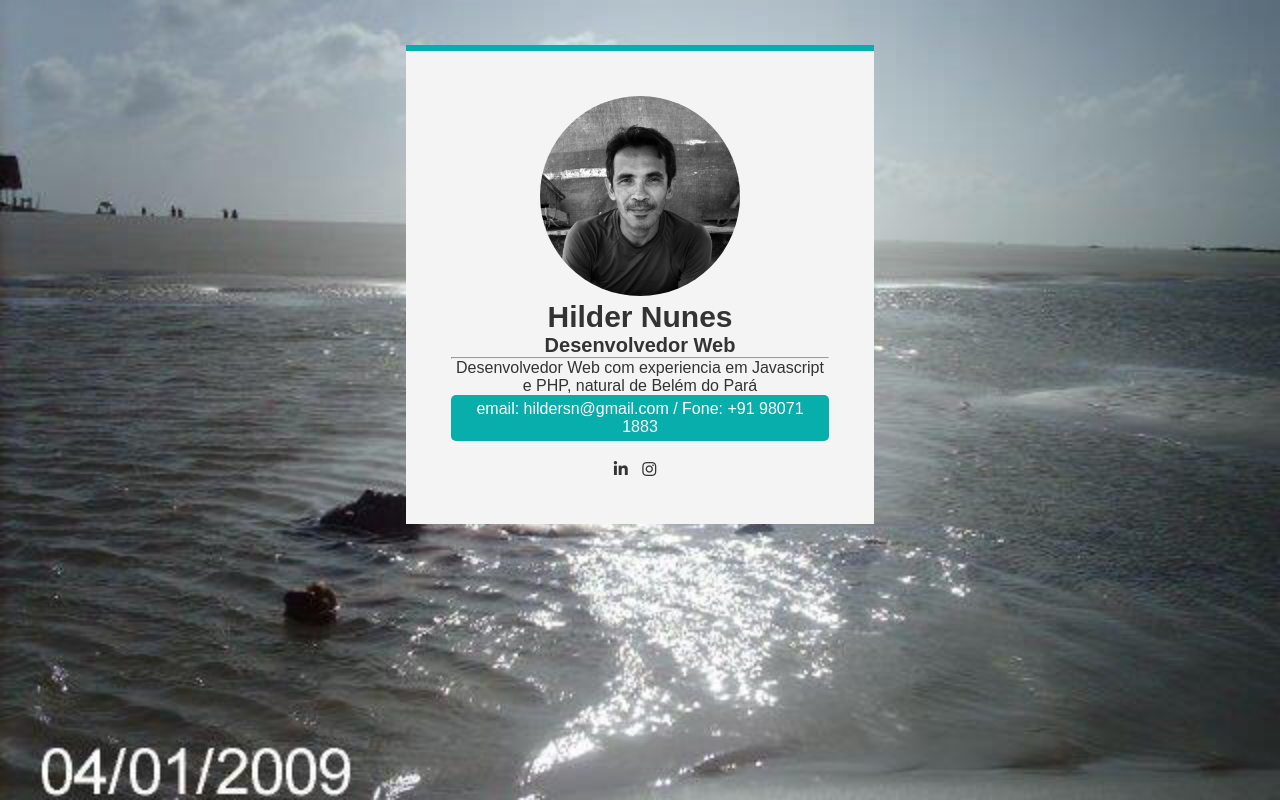
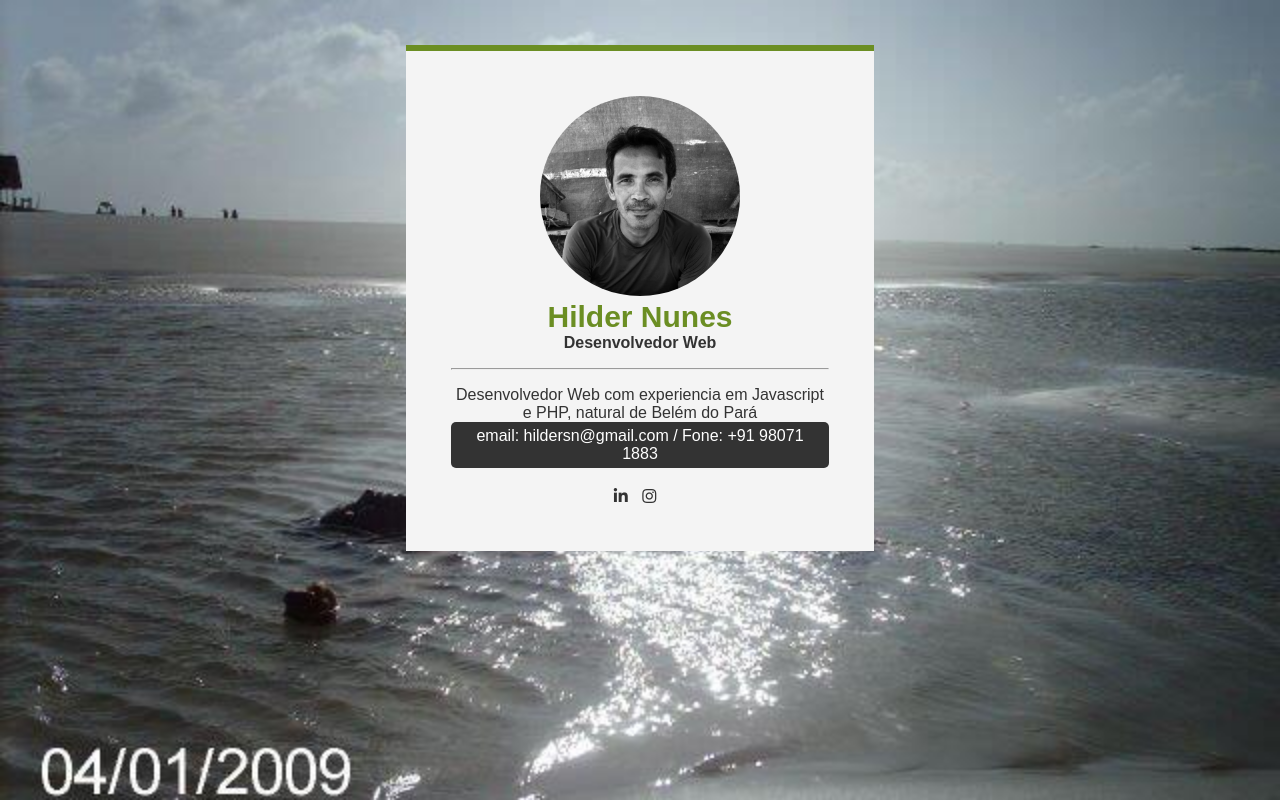
Before and after one commit to hsnunes/hsnunes.github.io, a PHP site: page / in a window 1280 px wide. Run offline with PHP 8.4, Linux system fonts and the light colour scheme; some libraries are stand-ins or nearby versions.

Commit message:
modificando cores e criação de variaveis css

```diff
--- a/css/style.css
+++ b/css/style.css
@@ -1,3 +1,11 @@
+:root {
+    --cor-green: #6B8E23;
+    --cor-grey: #333;
+    --cor-black: #000;
+    --bg-card: #f4f4f4;
+    --gradient-color: linear-gradient(var(--cor-grey), var(--cor-black));
+}
+
 * {
     margin: 0;
     padding: 0;
@@ -14,16 +22,16 @@ body {
     background-size: cover;
     font-family: 'Montserrat', sans-serif;
     font-size: 14px;
-    color: #333;
+    color: var(--cor-grey);
 }
 
 .vcard-body {
     max-width: 468px;
     width: 100%;
     margin: 45px auto;
-    background: #f4f4f4;
+    background: var(--bg-card);
     padding: 45px;
-    border-top: 6px solid #08aeac;
+    border-top: 6px solid var(--cor-green);
 }
 
 .vcard-profile-img {
@@ -41,6 +49,7 @@ body {
     text-align:center;
     font-weight: bold;
     font-size: 30px;
+    color: var(--cor-green);
 }
 .profile-title-color {
     color: #08aeac;
@@ -48,8 +57,12 @@ body {
 
 .profile-subtitle {
     text-align: center;
-    font-size: 20px;
-    font-weight: bold;
+    /* font-size: 20px; */
+    /* font-weight: bold; */
+}
+.vcard-divisor {
+    color: var(--cor-green);
+    margin: 1rem 0;
 }
 
 .vcard-profile-description-text {
@@ -60,7 +73,7 @@ body {
     text-align: center;
     border-radius: 5px;
     padding: 5px 10px;
-    background: #08aeac;
+    background: var(--cor-grey);
     color: #fff;
 }
 
--- a/index.html
+++ b/index.html
@@ -18,7 +18,7 @@
             <div class="vcard-profile-description">
                 <h1 class="profile-name">Hilder Nunes</h1>
                 <h2 class="profile-subtitle">Desenvolvedor Web</h2>
-                <hr />
+                <hr class="vcard-divisor" />
                 <div class="vcard-profile-description-text">
                     <p>
                         Desenvolvedor Web com experiencia em Javascript e PHP, natural de Belém do Pará
```
Also changed, not shown: README.md.
